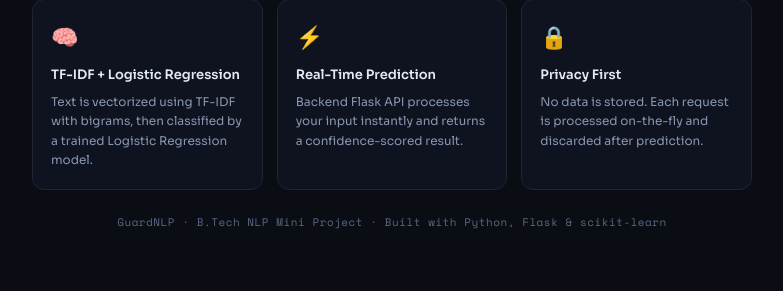
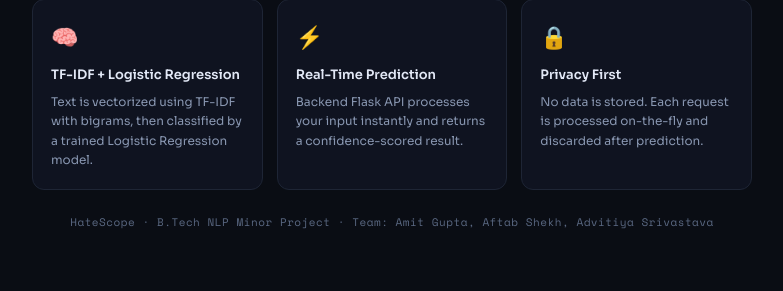
Before and after one commit to amitsgupta11/abusive-word-detector, a Flask app: page / in a window 1280 px wide. Shown: the part 870-1161 px from the top of the page, without its empty margins (248-1031 px from the left). Run offline with Flask 3, Linux system fonts and the light colour scheme.

Commit message:
update footer name

```diff
--- a/templates/index.html
+++ b/templates/index.html
@@ -3,7 +3,7 @@
 <head>
   <meta charset="UTF-8" />
   <meta name="viewport" content="width=device-width, initial-scale=1.0"/>
-  <title>GuardNLP — Abusive Content Detector</title>
+  <title>HateScope — Abusive Content Detector</title>
   <link rel="preconnect" href="https://fonts.googleapis.com">
   <link href="https://fonts.googleapis.com/css2?family=Space+Mono:wght@400;700&family=Sora:wght@300;400;600;700&display=swap" rel="stylesheet">
   <link rel="stylesheet" href="{{ url_for('static', filename='css/style.css') }}">
@@ -143,7 +143,7 @@
 
     <!-- ── Footer ── -->
     <footer class="footer">
-      <span>GuardNLP · B.Tech NLP Mini Project · Built with Python, Flask & scikit-learn</span>
+      <span>HateScope · B.Tech NLP Minor Project · Team: Amit Gupta, Aftab Shekh, Advitiya Srivastava</span>
     </footer>
 
   </div>
```
